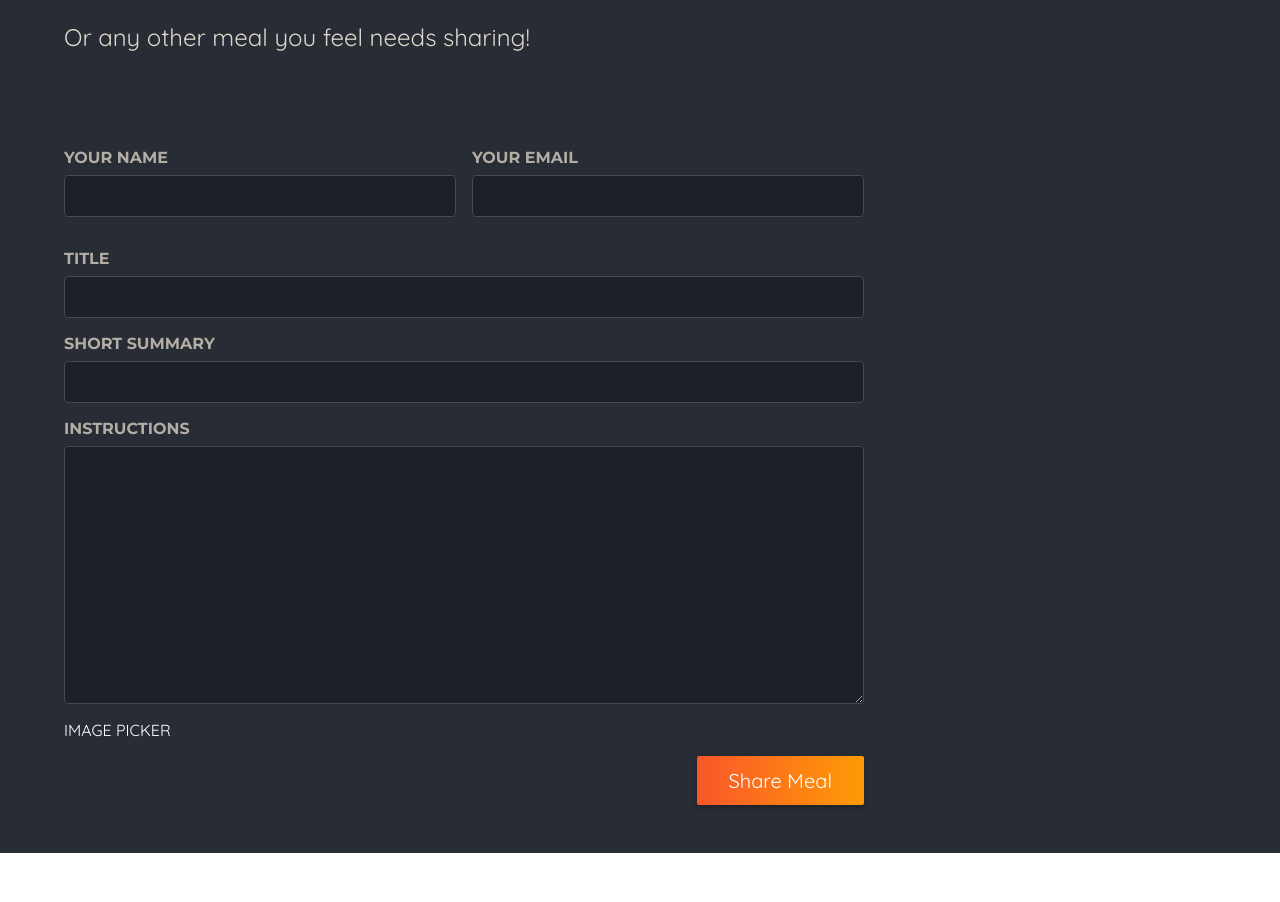
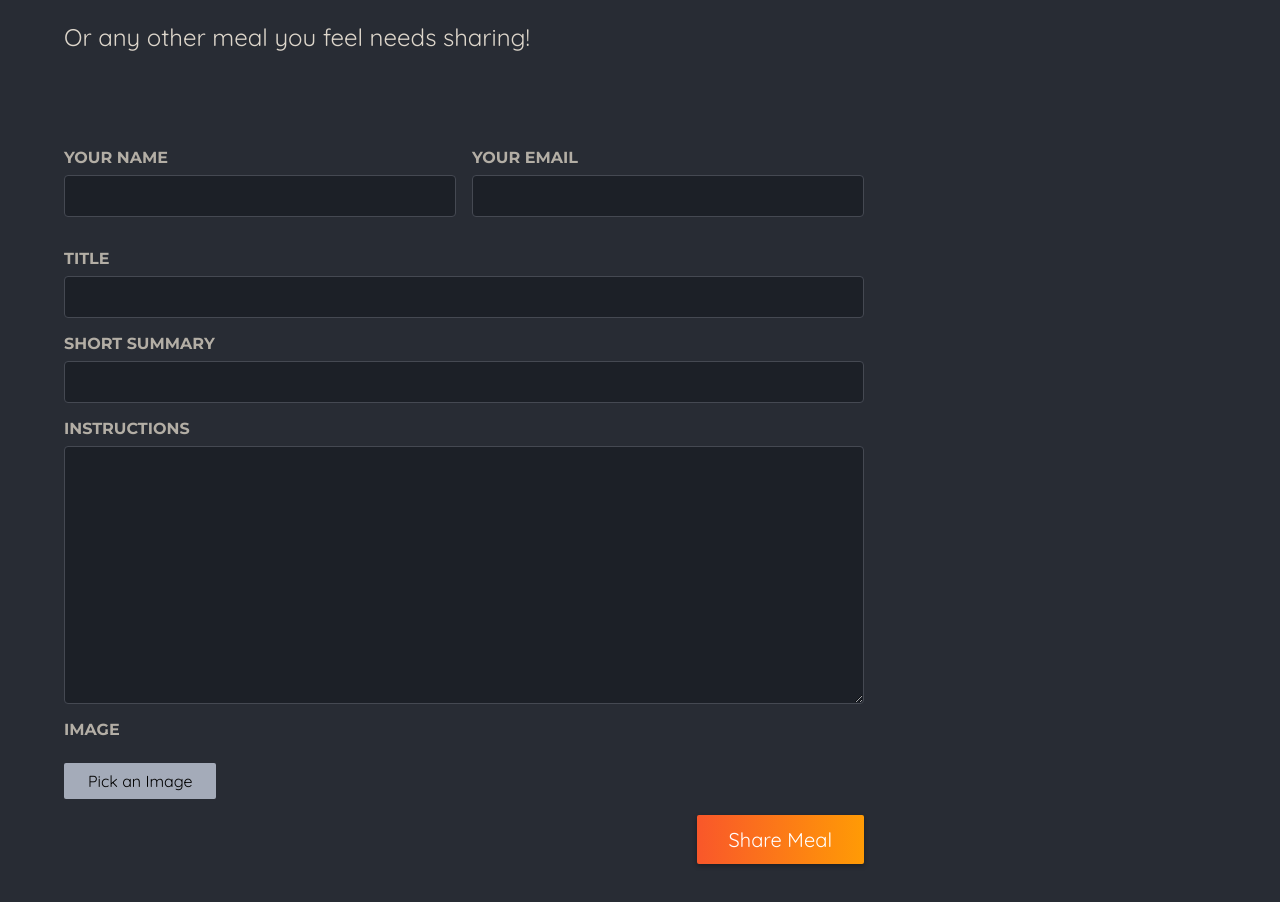
Before and after one commit to Maransatto/nextjs-foodies, a Next.js app: page /meals/share in a window 1280 px wide. Shown: the part 260-1162 px from the top of the page. Before the commit the page ends 1113 px from the top, so only its background shows below. Built offline with nearby package versions, Linux system fonts and the light colour scheme.

Commit message:
feat: 457. Getting started with a custom image picker input component

```diff
--- a/app/meals/share/page.js
+++ b/app/meals/share/page.js
@@ -1,3 +1,4 @@
+import ImagePicker from "@/components/meals/image-picker";
 import classes from "./page.module.css";
 
 export default function ShareMealPage() {
@@ -38,7 +39,7 @@
               required
             ></textarea>
           </p>
-          IMAGE PICKER
+          <ImagePicker label="Image" name="image" />
           <p className={classes.actions}>
             <button type="submit">Share Meal</button>
           </p>
--- /dev/null
+++ b/components/meals/image-picker.js
@@ -0,0 +1,35 @@
+"use client";
+
+import { useRef } from "react";
+import classes from "./image-picker.module.css";
+
+export default function ImagePicker({ label, name }) {
+  const imageInput = useRef();
+
+  function handlePickClick() {
+    imageInput.current.click();
+  }
+
+  return (
+    <div className={classes.picker}>
+      <label htmlFor={name}>{label}</label>
+      <div className={classes.controls}>
+        <input
+          ref={imageInput}
+          className={classes.input}
+          type="file"
+          id={name}
+          accept="image/png, image/jpeg"
+          name={name}
+        />
+      </div>
+      <button
+        className={classes.button}
+        type="button"
+        onClick={handlePickClick}
+      >
+        Pick an Image
+      </button>
+    </div>
+  );
+}
--- /dev/null
+++ b/components/meals/image-picker.module.css
@@ -0,0 +1,45 @@
+.controls {
+  display: flex;
+  align-items: flex-start;
+  gap: 1.5rem;
+  margin-bottom: 1rem;
+}
+
+.picker .input {
+  display: none;
+}
+
+.picker .button {
+  border: 0;
+  padding: 0.5rem 1.5rem;
+  background: #a4abb9;
+  border-radius: 2px;
+  cursor: pointer;
+  font: inherit;
+}
+
+.picker .button:hover,
+.picker .button:focus {
+  background: #b3b9c6;
+}
+
+.preview {
+  width: 10rem;
+  height: 10rem;
+  border: 2px solid #a4abb9;
+  display: flex;
+  justify-content: center;
+  align-items: center;
+  text-align: center;
+  color: #a4abb9;
+  position: relative;
+}
+
+.preview p {
+  margin: 0;
+  padding: 1rem;
+}
+
+.preview img {
+  object-fit: cover;
+}
```
